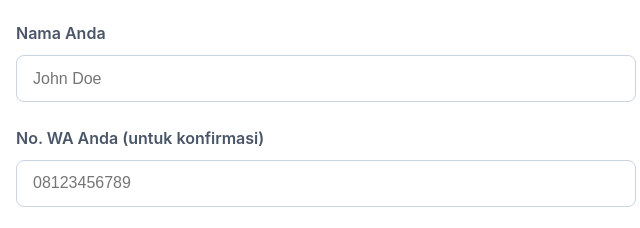
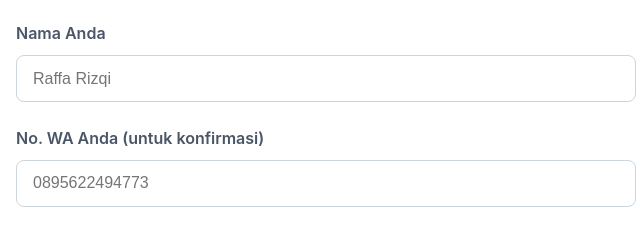
Before and after one commit to RaffaStr/Payment-Raffa, a plain HTML site: page index.html in a window 1280 px wide. Shown: the part 249-477 px from the top of the page, 314-954 px from the left. Drawn offline with Linux system fonts and the light colour scheme.

Commit message:
Update customer name and contact placeholders

```diff
--- a/index.html
+++ b/index.html
@@ -18,11 +18,11 @@
             <h3>Detail Pesanan</h3>
             <div class="form-group">
                 <label for="customer-name">Nama Anda</label>
-                <input type="text" id="customer-name" placeholder="John Doe" required>
+                <input type="text" id="customer-name" placeholder="Raffa Rizqi" required>
             </div>
             <div class="form-group">
                 <label for="customer-contact">No. WA Anda (untuk konfirmasi)</label>
-                <input type="text" id="customer-contact" placeholder="08123456789" required>
+                <input type="text" id="customer-contact" placeholder="0895622494773" required>
             </div>
             <div class="form-group">
                 <label for="amount">Jumlah (IDR)</label>
```
